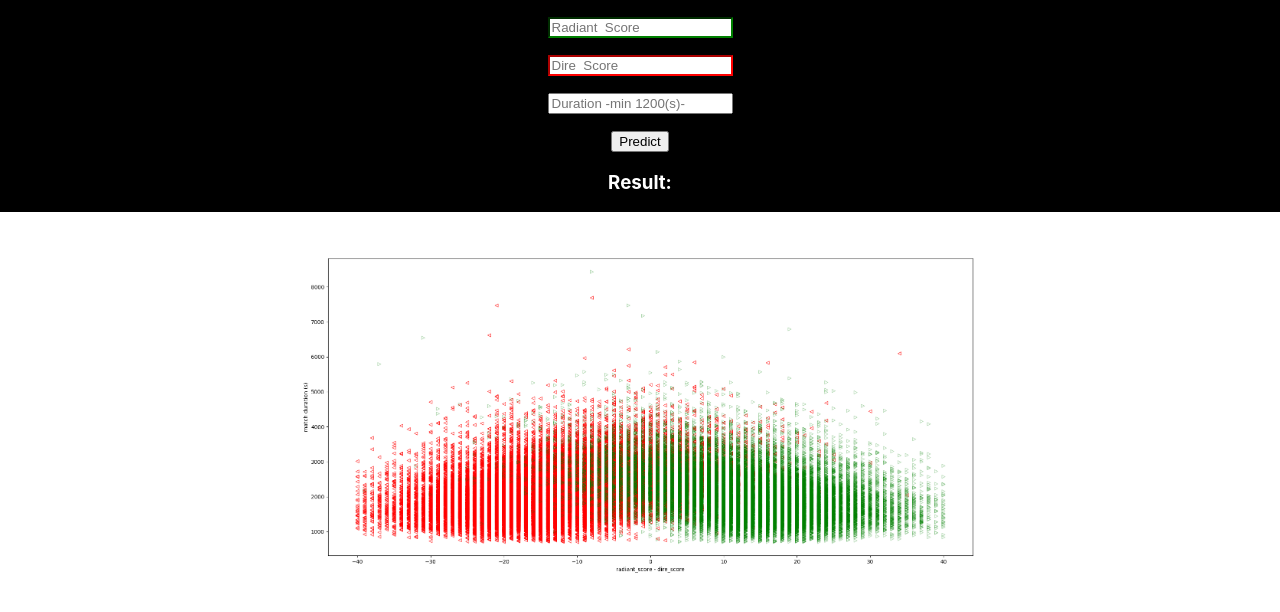
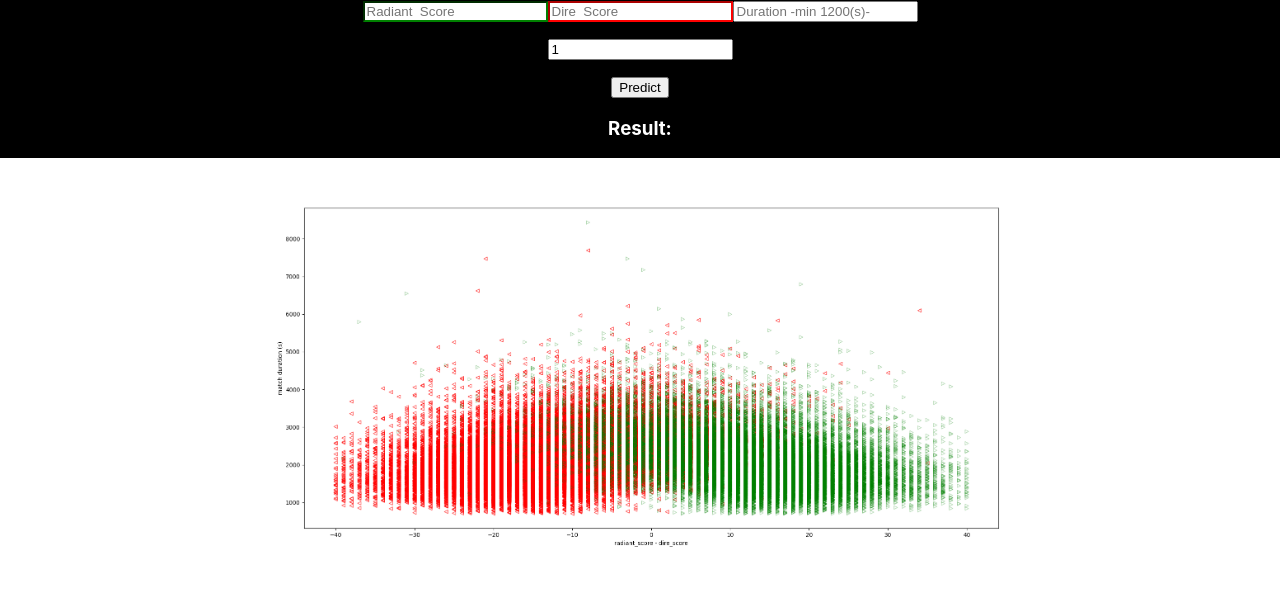
Before and after one commit to NaelsonDouglas/DotaSeer, a React (Create React App) app in the folder src/frontend/: page / in a window 1280 px wide. Shown: the top 612 px of the page. Built offline with nearby package versions, Linux system fonts and the light colour scheme.

Commit message:
Small tweaks!

```diff
--- a/src/frontend/src/App.js
+++ b/src/frontend/src/App.js
@@ -5,7 +5,7 @@ class App extends React.Component {
 
   constructor(props){
     super(props);
-    this.state = { radiant_score: 0, dire_score: 0, duration:0, result:'' };
+    this.state = { radiant_score: 0, dire_score: 0, duration:0, result:'', k:3 };
   }
 
   radiantHandleChange = event => {
@@ -23,6 +23,11 @@ class App extends React.Component {
     this.setState({ duration: event.target.value });
   };
 
+  kHandleChange = event => {
+    event.preventDefault();
+    this.setState({ k: event.target.value });
+  };
+
   submitHandle = event => {
     event.preventDefault();
 
@@ -30,6 +35,7 @@ class App extends React.Component {
       radiant_score: this.state.radiant_score,
       dire_score: this.state.dire_score,
       duration: this.state.duration,
+      k: this.state.k
     };
 
     const url = `http://127.0.0.1:8080/api/predict`
@@ -46,7 +52,7 @@ class App extends React.Component {
 
       <React.Fragment >
       <form onSubmit={this.submitHandle} style={{textAlign:"center", display:"block",alignContent:"center", backgroundColor:"black"}}>
-          <p>
+
           <input
             type="number"
             placeholder="Radiant  Score"
@@ -54,8 +60,8 @@ class App extends React.Component {
             style={{borderColor: 'green', color: 'green'}}
             onChange={this.radiantHandleChange}
           />
-          </p>
-          <p>
+
+
           <input
             type="number"
             placeholder="Dire  Score"
@@ -63,7 +69,7 @@ class App extends React.Component {
             style={{borderColor: 'red', color: 'red'}}
             onChange={this.direHandleChange}
           />
-          </p>
+
           <input
             type="number"
             placeholder="Duration -min 1200(s)- "
@@ -72,16 +78,24 @@ class App extends React.Component {
             onChange={this.durationHandleChange}
           />
           <p>
+            <input
+              type="number"
+              placeholder="K"
+              defaultValue="1"
+              name="k"
+              min="1"
+              onChange={this.kHandleChange}
+            />
+          </p>
           <input type="submit" value="Predict" style={{ marginLeft: "auto" }}/>
           <h3 style={{color: 'white'}}>Result: {this.state.result}</h3>
-          </p>
         </form>
         <div style={{
                       display: 'flex',
                       alignItems: 'center',
                       justifyContent: 'center',
                       }}>
-          <img alignContent="center" style={{width:"65%"}}  src={require('./data.png')}/>
+          <img alignContent="center" style={{width:"70%"}}  src={require('./data.png')}/>
         </div>
       </React.Fragment>
     );
```
Also changed, not shown: 2 other files (tests, documents, lock files or other folders).
